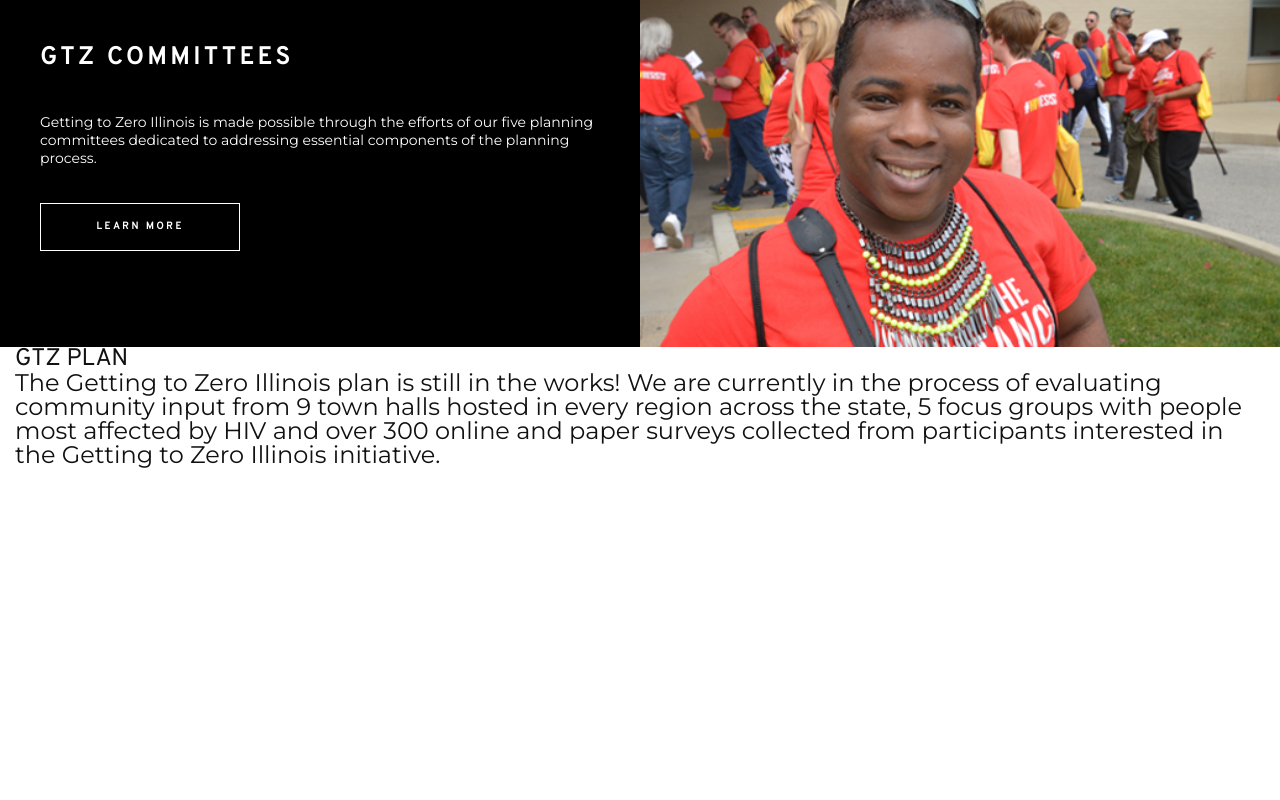
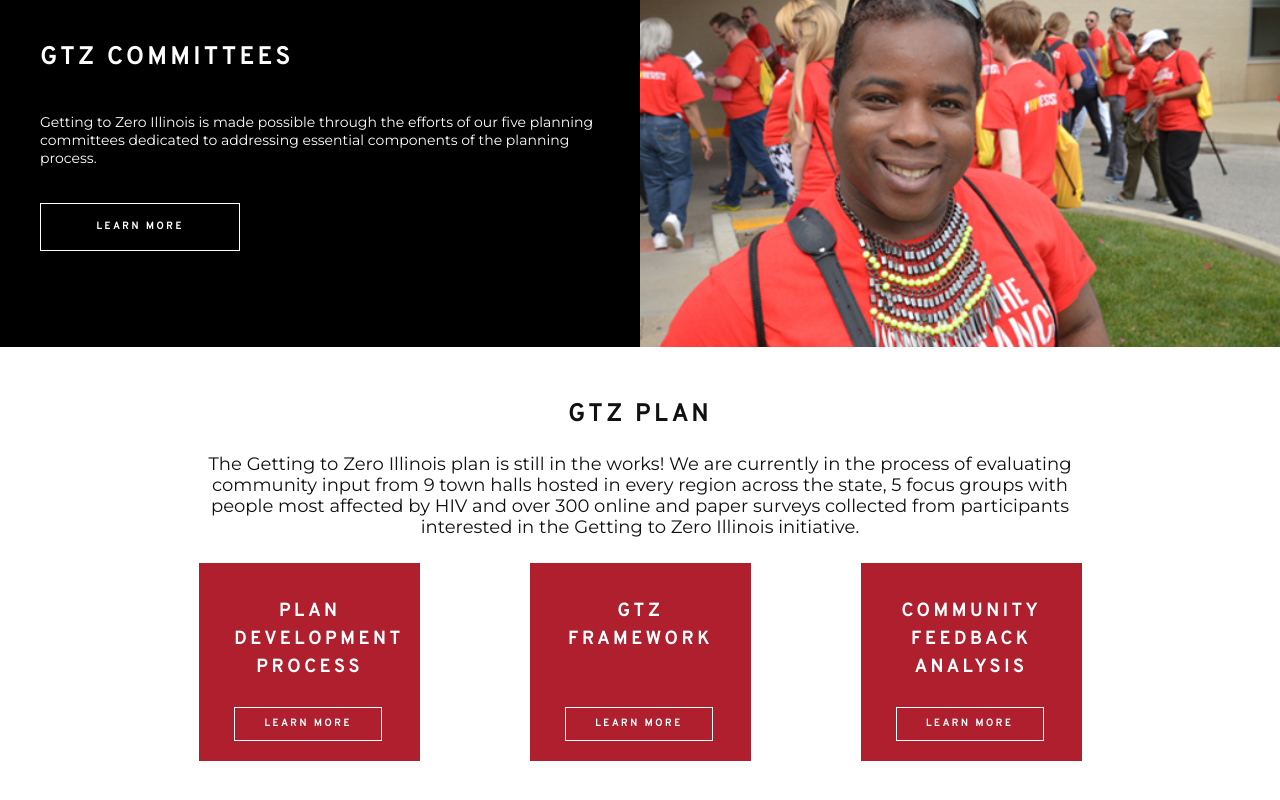
Before and after one commit to javierforero/gtz_page, a website built with webpack: page source/index.html in a window 1280 px wide. Shown: the part 1388-2188 px from the top of the page. Before the commit the page ends 2035 px from the top, so only its background shows below. Built offline with nearby package versions, Linux system fonts and the light colour scheme.

Commit message:
started plan section needs responsive fix

```diff
--- a/source/index.html
+++ b/source/index.html
@@ -134,22 +134,31 @@
         </section>
         <section class="section section-plan">
           <div class="row">
-            <div class="col-md-12">
-              <h2>GTZ PLAN</h2>
-                <p>
+            <div class="col-md-12 section-wrapper">
+              <h2 class="section-title">GTZ PLAN</h2>
+                <p class="section-copy">
                   The Getting to Zero Illinois plan is still in the works! We are currently in the process of evaluating community input from 9 town halls hosted in every region across the state,
                   5 focus groups with people most affected by HIV and over 300 online and paper surveys collected from participants interested in the Getting to Zero Illinois initiative.
                 </p>
             </div>
-            <div class="row">
-              <div class="col-md-3">
-
+          </div>
+          <div class="row section-wrapper section-plan-options-wrapper align-items-start justify-content-between">
+            <div class="col-md-3">
+              <div class="section-plan-box">
+                <h3 class="section-subtitle">PLAN DEVELOPMENT PROCESS</h3>
+                <a href="#" class="button button-black">LEARN MORE</a>
               </div>
-              <div class="col-md-3">
-
+            </div>
+            <div class="col-md-3">
+              <div class="section-plan-box">
+                <h3 class="section-subtitle">GTZ FRAMEWORK</h3>
+                <a href="#" class="button button-black">LEARN MORE</a>
               </div>
-              <div class="col-md-3">
-
+            </div>
+            <div class="col-md-3">
+              <div class="section-plan-box">
+                <h3 class="section-subtitle">COMMUNITY FEEDBACK ANALYSIS</h3>
+                <a href="#" class="button button-black">LEARN MORE</a>
               </div>
             </div>
           </div>
--- a/source/style/index.scss
+++ b/source/style/index.scss
@@ -31,6 +31,10 @@
 
 h1, h2, h3, h4 {
     font-family: 'Overpass', sans-serif;
+}
+
+.col-md-3 {
+    padding: 0;
 }
 
 a {
@@ -221,7 +225,9 @@
     }
     &-wrapper {
         margin: 0 auto;
-        max-width: 780px;
+        max-width: 882px;
+        padding-left: 0;
+        padding-right: 0;
     }
     &-title {
       font-size: 24px;
@@ -230,6 +236,13 @@
       line-height: 37px;
       text-align: center;
       margin-bottom: 20px;
+    }
+    &-subtitle {
+        font-size: 18px;
+        font-weight: 900;
+        letter-spacing: 3.83px;
+        line-height: 28px;
+        text-align: center;
     }
     &-copy {
       font-family: Montserrat;
@@ -281,21 +294,43 @@
           margin: 0 auto;
         }
     }
+    &-plan {
+        text-align: center;
+        padding: 50px 0;
+        &-options-wrapper {
+          margin: 25px auto;
+        }
+        &-box {
+          position: relative;
+          background: #AF1F2E;
+          color: white;
+          width: 221px;
+          height: 198px;
+          padding: 35px 35px;
+          .button {
+              position: absolute;
+              width: auto;
+              padding: 8px 0;
+              width: 148px;
+              bottom: 20px;
+          }
+        }
+    }
 }
 
 .button {
     display: block;
     width: 200px;
     padding: 15px 0;
-  &-black {
-    border: 1px solid #FFFFFF;
-    color: #FFFFFF;
     font-family: Overpass;
     font-size: 10px;
     font-weight: 900;
     letter-spacing: 2.55px;
     line-height: 16px;
     text-align: center;
+  &-black {
+    border: 1px solid #FFFFFF;
+    color: #FFFFFF;
   }
 }
 
```
